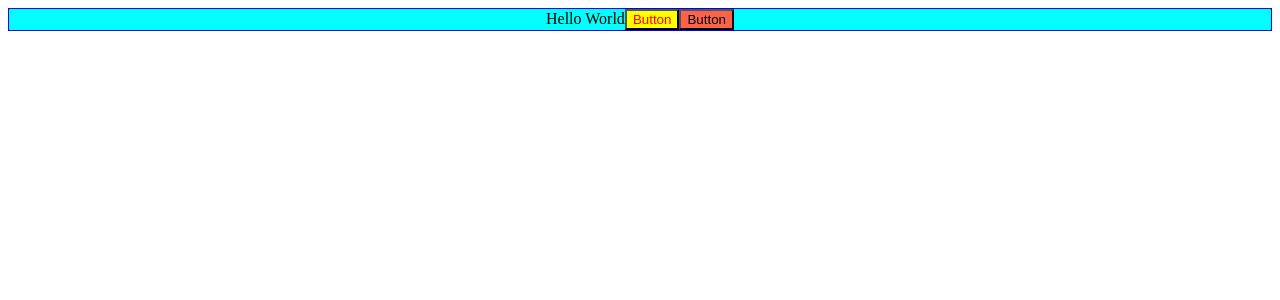
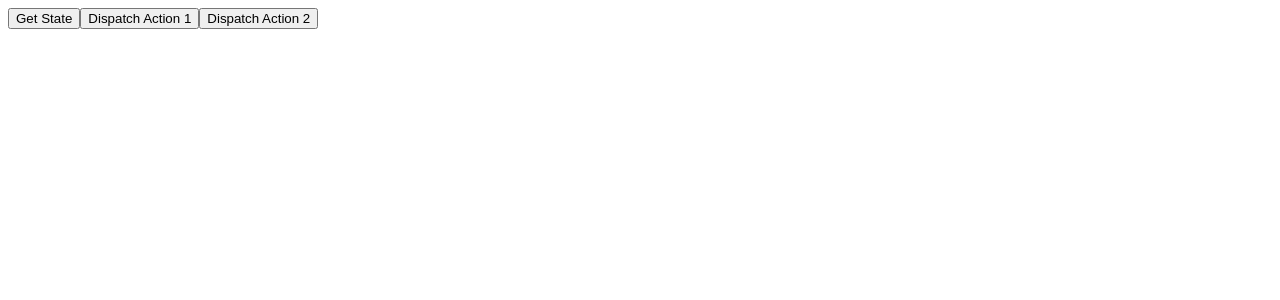
Before and after one commit to jieunheo/react-mini-project, a React (Create React App) app in the folder redux-react/: page / in a window 1280 px wide. Shown: the top 300 px of the page. Built offline with nearby package versions, Linux system fonts and the light colour scheme.

Commit message:
스타일 삭제 후 redux 연결 - action 구현 - reducer 구현 - reducer 연결 - reducer 사용

```diff
--- a/redux-react/src/App.css
+++ /dev/null
@@ -1,3 +0,0 @@
-.App {
-  background-color: aqua;
-}
--- a/redux-react/src/App.js
+++ b/redux-react/src/App.js
@@ -1,20 +1,14 @@
-import './App.css';
-import * as styles from './style';
-import classes from './style.module.css';
+import { Component } from 'react';
+import Container1 from './containers/container1';
 
-function App() {
-  const style = {
-    color: 'red',
-    backgroundColor: 'yellow'
-  }
-
-  return (
-    <div className="App" style={styles.styles}>
-      Hello World
-      <button style={style}>Button</button>
-      <button style={classes.btn}>Button</button>
-    </div>
-  );
+class App extends Component {
+	render() {
+		return (
+      <div>
+        <Container1 />
+      </div>
+		);
+	};
 }
 
 export default App;
--- /dev/null
+++ b/redux-react/src/containers/container1.js
@@ -0,0 +1,33 @@
+import { Component } from 'react';
+
+import * as ACTION_TYPES from '../store/actions/action_types';
+import * as ACTIONS from '../store/actions/actions';
+
+import { connect } from 'react-redux';
+
+class Container1 extends Component {
+	render() {
+		return (
+      <div>
+        <button onClick={() => console.log(this.props.stateprop1)}>Get State</button>
+        <button onClick={this.props.action1}>Dispatch Action 1</button>
+        <button onClick={this.props.action2}>Dispatch Action 2</button>
+      </div>
+		);
+	};
+}
+
+function mapStateToProps(state) {
+  return {
+    stateprop1: state.stateprop1
+  }
+}
+
+function mapDispatchToProps(dispatch) {
+  return {
+    action1: () => dispatch(ACTIONS.SUCCESS),
+    action2: () => dispatch(ACTIONS.FAILURE)
+  }
+}
+
+export default connect(mapStateToProps, mapDispatchToProps)(Container1);
--- a/redux-react/src/index.js
+++ b/redux-react/src/index.js
@@ -3,9 +3,17 @@ import ReactDOM from 'react-dom/client';
 
 import App from './App';
 
+import { Provider } from 'react-redux';
+import rootReducer from './store/reducers/reducer1';
+import { createStore } from 'redux';
+
+let store = createStore(rootReducer);
+
 const root = ReactDOM.createRoot(document.getElementById('root'));
 root.render(
-  <React.StrictMode>
-    <App />
-  </React.StrictMode>
+  <Provider store={store}>
+    <React.StrictMode>
+      <App />
+    </React.StrictMode>
+  </Provider>
 );
--- /dev/null
+++ b/redux-react/src/store/actions/action_types.js
@@ -0,0 +1,5 @@
+
+
+export const SUCCESS = 'SUCCESS';
+
+export const FAILURE = 'FAILURE';
--- /dev/null
+++ b/redux-react/src/store/actions/actions.js
@@ -0,0 +1,9 @@
+import * as ACTION_TYPES from './action_types';
+
+export const SUCCESS = {
+  type: ACTION_TYPES.SUCCESS
+}
+
+export const FAILURE = {
+  type: ACTION_TYPES.FAILURE
+}
--- /dev/null
+++ b/redux-react/src/store/reducers/reducer1.js
@@ -0,0 +1,25 @@
+import * as ACTION_TYPES from '../actions/action_types';
+
+// 초기값
+const initialState = {
+  stateprop1: false
+}
+
+const rootReducer = (state = initialState, action) => {
+  switch(action.type) {
+    case ACTION_TYPES.SUCCESS:
+      return {
+        ...state,
+        stateprop1: true
+      };
+    case ACTION_TYPES.FAILURE:
+      return {
+        ...state,
+        stateprop1: false
+      };
+    default:
+      return state;
+  }
+}
+
+export default rootReducer;
--- a/redux-react/src/style.js
+++ /dev/null
@@ -1,4 +0,0 @@
-export const styles = {
-  textAlign: 'center',
-  border: '1px solid blue'
-}
--- a/redux-react/src/style.module.css
+++ /dev/null
@@ -1,3 +0,0 @@
-button {
-  background-color: tomato;
-}
```
